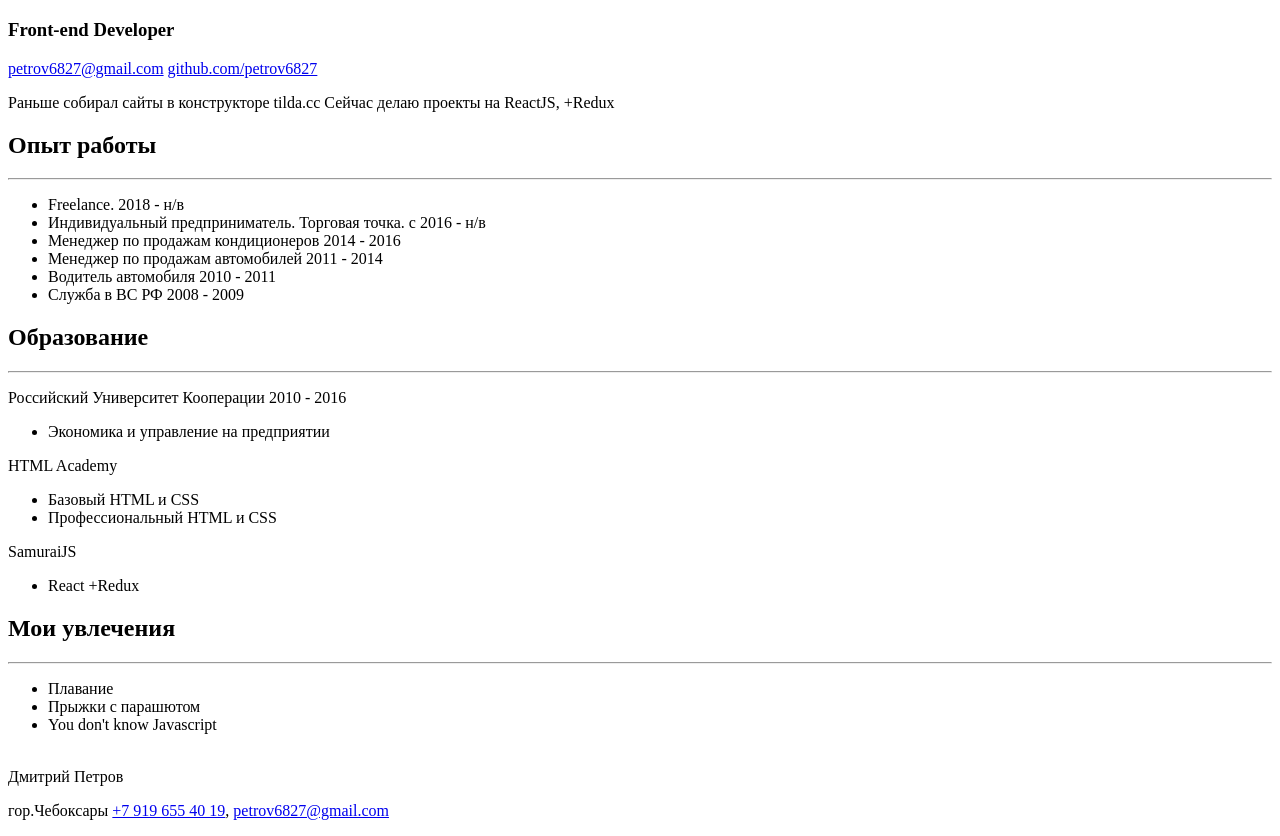
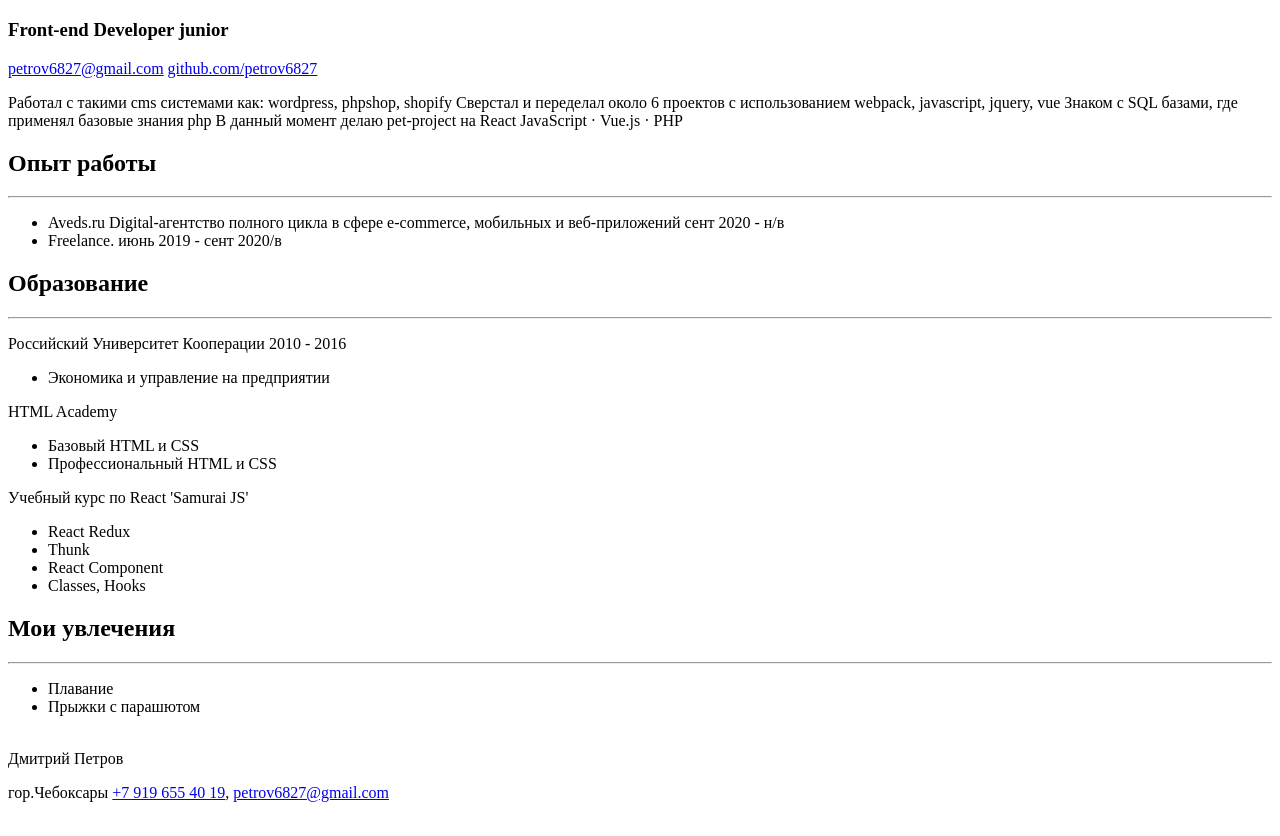
Before and after one commit to petrov6827/resume-Petrov-, a plain HTML site: page index.html in a window 1280 px wide. Shown: the part 61-897 px from the top of the page. Drawn offline with Linux system fonts and the light colour scheme.

Commit message:
Update index.html

```diff
--- a/index.html
+++ b/index.html
@@ -9,23 +9,27 @@
     <body>
         <div id="header">
             <h1>Дмитрий Петров</h1>
-            <h3>Front-end Developer</h3>
+            <h3>Front-end Developer junior</h3>
             <a href="mailto:petrov6827@gmail.com>">petrov6827@gmail.com</a>
             <a href="https://github.com/petrov6827/">github.com/petrov6827</a>
         </div>
 
         <div id="main">
             <div>
-            <p class="about">Раньше собирал сайты в конструкторе tilda.cc Сейчас делаю проекты на ReactJS, +Redux
+            <p class="about">Работал с такими cms системами как: wordpress, phpshop, shopify
+
+Сверстал и переделал около 6 проектов с использованием webpack, javascript, jquery, vue
+
+Знаком с SQL базами, где применял базовые знания php
+
+В данный момент делаю pet-project на React
+
+JavaScript · Vue.js · PHP
             </p>
             <h2>Опыт работы</h2><hr>
             <ul>
-                <li>Freelance. 2018 - н/в</li>
-                <li>Индивидуальный предприниматель. Торговая точка. с 2016 - н/в</li>
-                <li>Менеджер по продажам кондиционеров 2014 - 2016</li>
-                <li>Менеджер по продажам автомобилей 2011 - 2014</li>
-                <li>Водитель автомобиля 2010 - 2011</li>
-                <li>Служба в ВС РФ 2008 - 2009</li>
+                <li>Aveds.ru Digital-агентство полного цикла в сфере e-commerce, мобильных и веб-приложений сент 2020 - н/в</li>
+                <li>Freelance. июнь 2019 - сент 2020/в</li>
             </ul>
             </div>
             <div>
@@ -39,9 +43,12 @@
                         <li>Базовый HTML и CSS</li>
                         <li>Профессиональный HTML и CSS</li>
                     </ul>
-                <p>SamuraiJS</p>
+                <p>Учебный курс по React 'Samurai JS'</p>
                     <ul>
-                        <li>React +Redux</li>
+                        <li>React Redux</li>
+                        <li>Thunk</li>
+                        <li>React Component</li>
+                        <li>Classes, Hooks</li>
                     </ul>
             </div>
             <div>
@@ -49,7 +56,6 @@
                 <ul>
                     <li>Плавание</li>
                     <li>Прыжки с парашютом</li>
-                    <li>You don't know Javascript</li>
                 </ul>
             </div>
         </div>
```
